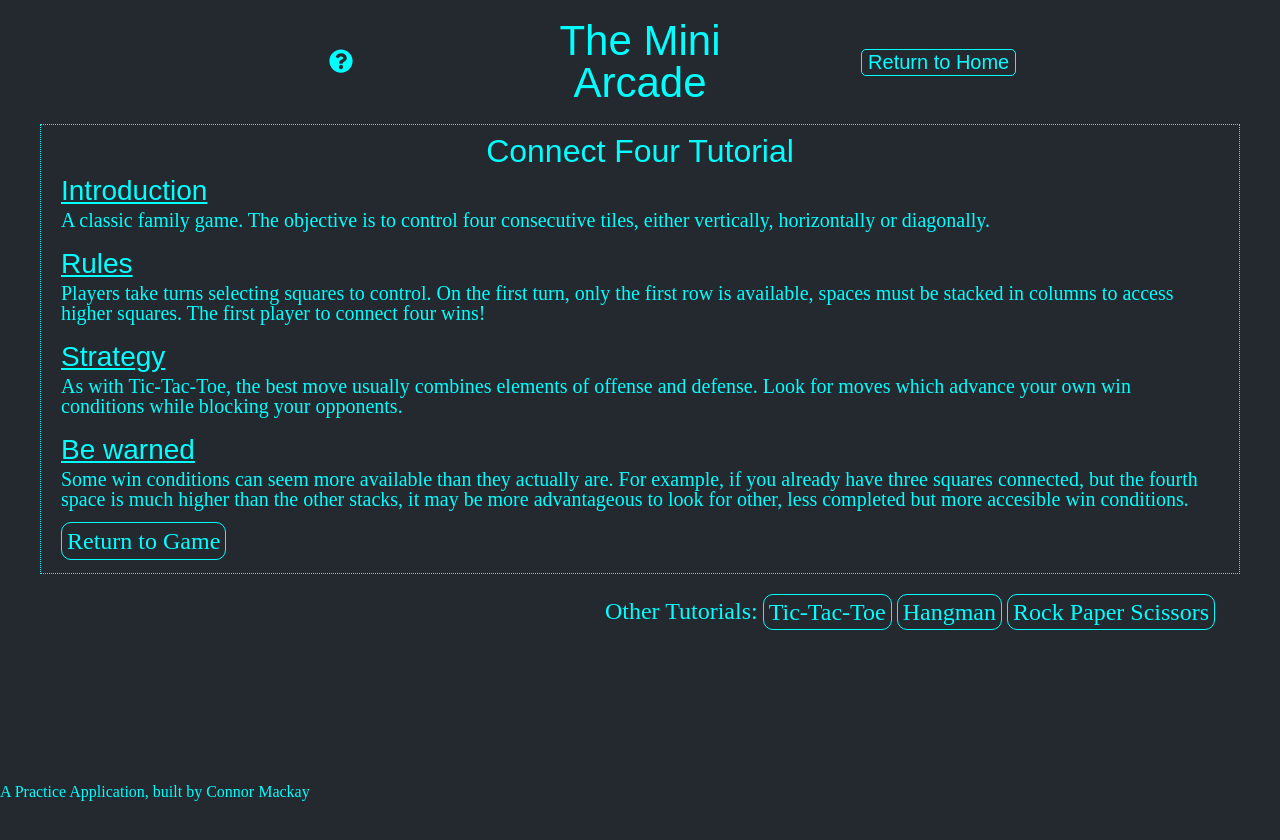
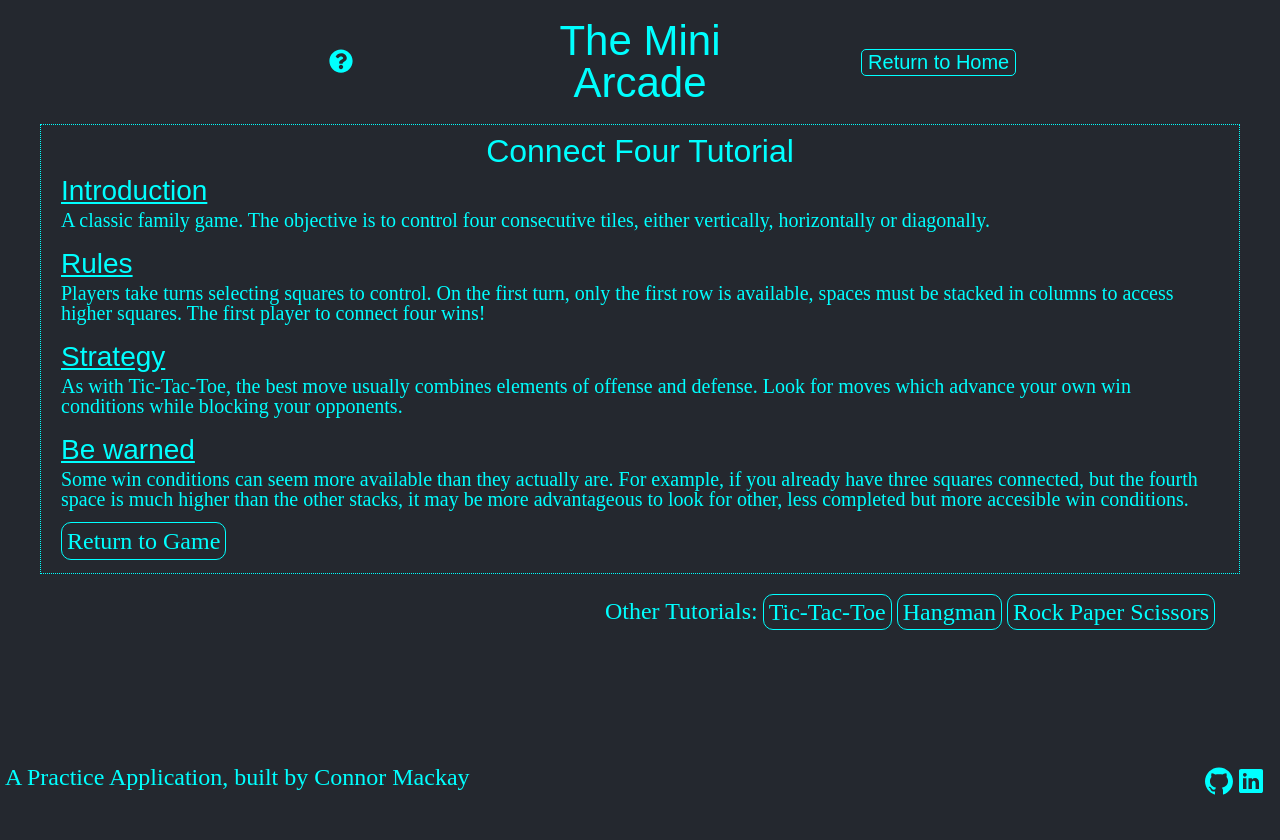
Before and after one commit to CD-Mackay/mini-arcade, a React app: page /connectfour/tutorial in a window 1280 px wide. Shown: the top 840 px of the page. Built offline with nearby package versions, Linux system fonts and the light colour scheme; a web font is replaced by a local one.

Commit message:
add icons with links to github and linkedin

```diff
--- a/client/src/components/atoms/Footer/Footer.js
+++ b/client/src/components/atoms/Footer/Footer.js
@@ -3,6 +3,10 @@ import React from 'react';
 
 
 /* Component Imports */
+import { AiFillGithub } from 'react-icons/ai';
+import { Link } from 'react-router-dom';
+import { IoLogoLinkedin } from 'react-icons/io';
+
 
 /* Asset Imports */
 import StyledFooter from './StyledFooter';
@@ -11,6 +15,18 @@ const Footer = () => {
   return (
     <StyledFooter>
       <p>A Practice Application, built by Connor Mackay</p>
+      <ul>
+        <Link to={{ pathname: "https://github.com/CD-Mackay"}} target="_blank">
+        <li>
+          <AiFillGithub color="#00FFFF" fontSize="32px" />
+        </li>
+        </Link>
+        <Link to={{ pathname: "https://www.linkedin.com/in/connor-mackay-800992bb/"}} target="_blank">
+        <li>
+          <IoLogoLinkedin color="#00FFFF" fontSize="32px" />
+        </li>
+        </Link>
+      </ul>
     </StyledFooter>
   )
 };
--- a/client/src/components/atoms/Footer/StyledFooter.js
+++ b/client/src/components/atoms/Footer/StyledFooter.js
@@ -3,10 +3,17 @@ import styled from 'styled-components';
 const StyledFooter = styled.div`
 display: flex;
 justify-content: space-between;
-width: 100vw;
+width: 99vw;
 position: fixed;
 left: 0;
 bottom: 0;
+p {
+  font-size: 24px;
+  margin-left: 5px;
+}
+ul {
+  display: flex;
+}
 `
 
 export default StyledFooter;
```
